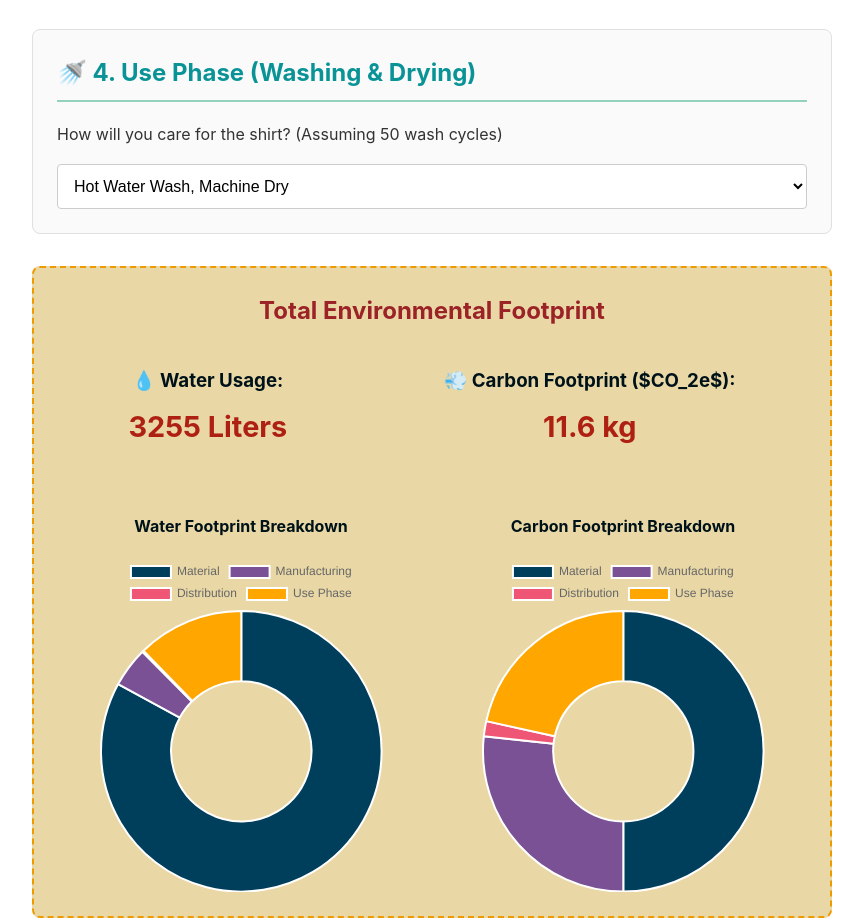
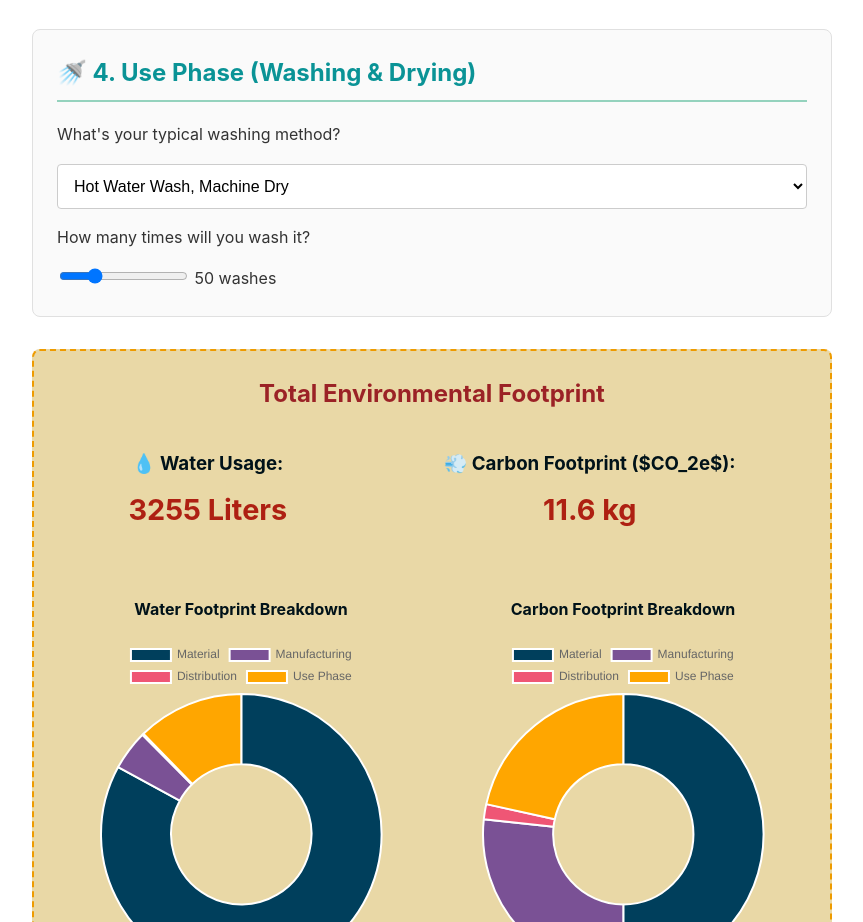
Before and after one commit to DRWagner16/lca-clothing-calculator, a plain HTML site: page index.html in a window 1280 px wide. Shown: the part 880-1802 px from the top of the page, without its empty margins (208-1071 px from the left). Drawn offline with nearby package versions, Linux system fonts and the light colour scheme.

Commit message:
Update index.html

```diff
--- a/index.html
+++ b/index.html
@@ -50,11 +50,16 @@
 
             <div class="lca-stage">
                 <h2>🚿 4. Use Phase (Washing & Drying)</h2>
-                <p>How will you care for the shirt? (Assuming 50 wash cycles)</p>
+                <p>What's your typical washing method?</p>
                 <select id="use-phase-choice">
                     <option value="hot-machine">Hot Water Wash, Machine Dry</option>
                     <option value="cold-line">Cold Water Wash, Line Dry</option>
                 </select>
+                <p>How many times will you wash it?</p>
+                <div class="slider-container">
+                    <input type="range" id="wash-count-slider" min="1" max="200" value="50">
+                    <span id="wash-count-display">50 washes</span>
+                </div>
             </div>
         </div>
 
```
